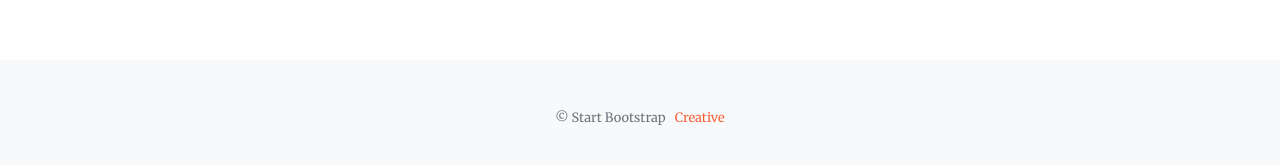
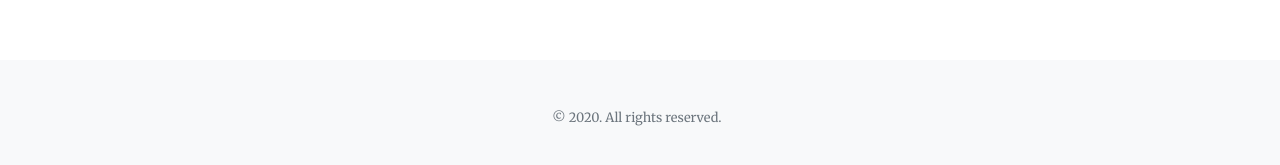
Before and after one commit to starfriend10/EST, a Jekyll site: the page built from links.md, in a window 1280 px wide and 900 px high, scrolled down 1918 px. Shown: the part 725-890 px from the top of the window. Built offline with Jekyll 4.4.1, drawn with Linux system fonts in a browser that asks for light colours; nearby versions of some CDN libraries.

Commit message:
Update footer.yml

```diff
--- a/_data/footer.yml
+++ b/_data/footer.yml
@@ -1,5 +1,5 @@
-copyright: '&copy; Start Bootstrap'
+copyright: '&copy; 2020. All rights reserved.'
 links:
-  - text: Creative
-    url: 'https://startbootstrap.com/themes/creative/'
+  - text:
+    url: ''
     new_window: true
```
